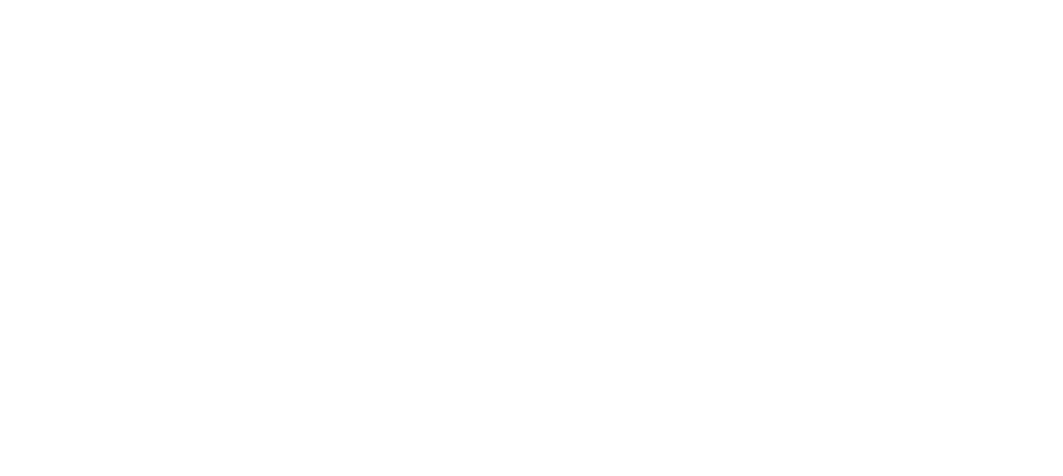
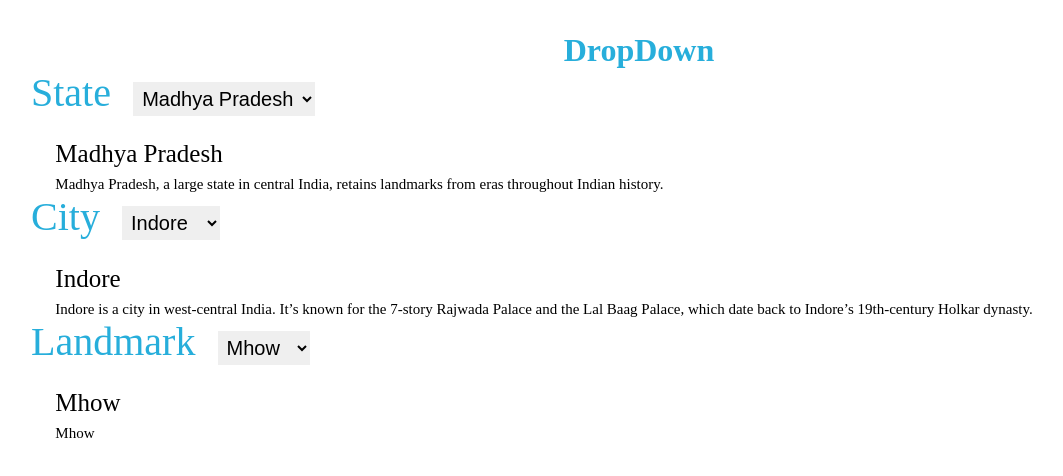
Before and after one commit to Kshitinjay/React-will-you-be-my-valentine---Dropdown, a React app: page / in a window 1280 px wide. Shown: the whole page, without its empty margins (1-1064 px from the left). Built offline with nearby package versions, Linux system fonts and the light colour scheme.

Commit message:
final commit

```diff
--- a/src/components/App.js
+++ b/src/components/App.js
@@ -1,152 +1,232 @@
-import React, { useState,useReducer } from "react";
-import "./../styles/App.css";
+import React, { useState, useReducer } from "react";
+import "../styles/App.css";
+import Container from "./Container";
 
+const states = [
+  {
+    name: "Madhya Pradesh",
+    description:
+      "Madhya Pradesh, a large state in central India, retains landmarks from eras throughout Indian history.",
+    city: [
+      {
+        name: "Indore",
+        description:
+          "Indore is a city in west-central India. It’s known for the 7-story Rajwada Palace and the Lal Baag Palace, which date back to Indore’s 19th-century Holkar dynasty.",
+        landmarks: [
+          {
+            name: "Mhow",
+            description:
+              "Dr. Ambedkar Nagar, commonly known as Mhow, is a cantonment in the Indore district in Madhya Pradesh state of India. It is located 23 kilometres south-west of Indore city, towards Mumbai on the old Mumbai-Agra Road.",
+          },
+          {
+            name: "Dewas",
+            description:
+              "Dewas is a city in the Malwa region of the Indian state of Madhya Pradesh. The municipality was formerly the seat of two princely states during the British Raj, Dewas Junior state and Dewas Senior state, ruled by the Puar clan of Maratha.",
+          },
+        ],
+      },
+      {
+        name: "Bhopal",
+        description:
+          "DBhopal is a city in the central Indian state of Madhya Pradesh. It's one of India’s greenest city. There are two main lakes, the Upper Lake and the Lower Lake.",
+        landmarks: [
+          {
+            name: "MANIT",
+            description:
+              "Maulana Azad National Institute of Technology Bhopal is a public technical university located in Bhopal, Madhya Pradesh, India. It is part of a group of publicly funded institutions in India known as National Institutes of Technology. ",
+          },
+          {
+            name: "Berasia",
+            description:
+              "Berasia is a landmark and a nagar palika in Bhopal district in the state of Madhya Pradesh, India. ",
+          },
+        ],
+      },
+      {
+        name: "Gwalior",
+        description:
+          "Gwalior is a city in the central Indian state of Madhya Pradesh. It's known for its palaces and temples, including the Sas Bahu Ka Mandir intricately carved Hindu temple. ",
+        landmarks: [
+          {
+            name: "Ajaypur",
+            description: "Little less known city Ajaypur.",
+          },
+        ],
+      },
+    ],
+  },
+  {
+    name: "Jharkhand",
+    description:
+      "Jharkhand is a state in eastern India. It's known for its waterfalls, the elegant Jain temples of Parasnath Hill and the elephants and tigers of Betla National Park.",
+    city: [
+      {
+        name: "Dhanbad",
+        description:
+          "Dhanbad is the second-most populated city in the Indian state of Jharkhand. It ranks as the 33rd largest city in India and is the 42nd largest million-plus urban agglomeration in India. It is the 96th fastest growing urban area of the world by the City Mayors Foundation.",
+        landmarks: [
+          {
+            name: "IIT(ISM) Dhanbad",
+            description:
+              "Indian Institute of Technology (Indian School of Mines) Dhanbad is a public technical and research university located in Dhanbad, India. It is an Institute of National Importance. IIT has 18 academic departments covering Engineering,",
+          },
+          {
+            name: "Hirapur",
+            description:
+              "Hirapur is a census landmark in Balaghat district in the Indian state of Madhya Pradesh.",
+          },
+        ],
+      },
+      {
+        name: "Wasseypur",
+        description:
+          "Wasseypur is a neighbourhood in the city of Dhanbad in Dhanbad Sadar subdivision of Dhanbad district in the state of Jharkhand in India. ",
+        landmarks: [
+          {
+            name: "Pandey muhalla",
+            description:
+              "Located behind the dhanbad junction is must visit place.",
+          },
+          {
+            name: "MPI Hall",
+            description: "Space for everyone",
+          },
+        ],
+      },
+      {
+        name: "Hazaribagh",
+        description:
+          "Hazaribagh is a city and a municipal corporation in Hazaribagh district in the Indian state of Jharkhand. It is the divisional headquarters of North Chotanagpur division.",
+        landmarks: [
+          {
+            name: "Shaheed Nirmal Mahto Park",
+            description: "Famous for its giant dinosaur structure",
+          },
+          {
+            name: "Gandhi Maidan",
+            description: "Ideal for conduction major events",
+          },
+        ],
+      },
+    ],
+  },
+  {
+    name: "Assam",
+    description:
+      "Assam is a state in northeastern India known for its wildlife, archeological sites and tea plantations. ",
+    city: [
+      {
+        name: "Guwhati",
+        description:
+          "Guwahati is a sprawling city beside the Brahmaputra River in the northeast Indian state of Assam. It’s known for holy sites like the hilltop Kamakhya Temple,",
+        landmarks: [
+          {
+            name: "Ganesh Guri",
+            description: "Famous because of PVR city center.",
+          },
+          {
+            name: "Kalyani Nagar",
+            description: "located near famous Lakshmi Nagar",
+          },
+        ],
+      },
+      {
+        name: "dimapur",
+        description:
+          "Dimapur is a city in Nagaland, India. It is the most populous city of Nagaland and also the most densely populated city in the state with an estimated population of about 250,000.",
+        landmarks: [
+          {
+            name: "City Tower",
+            description: "Giant Tower standing by the road since history.",
+          },
+          {
+            name: "Sunday Market",
+            description: "Famous for its weekend Sale on all items.",
+          },
+        ],
+      },
+      {
+        name: "Tezpur",
+        description:
+          "Tezpur is a landmark and urban agglomeration in Sonitpur district, Assam state, India. Tezpur is located on the banks of the river Brahmaputra, 175 kilometres northeast of Guwahati, and is the largest of the north bank landmarks with a population exceeding 100,000 as per Metropolitan Census 2011.",
+        landmarks: [
+          {
+            name: "Bamuni Hills",
+            description: "Best location for photoshoots",
+          },
+          {
+            name: "Bhujkhowa Bazar",
+            description: "Central Market for Tezpur",
+          },
+        ],
+      },
+    ],
+  },
+  {
+    name: "Bihar",
+    description:
+      "Bihar is a state in East India, bordering Nepal. It is divided by the River Ganges, which floods its fertile plains. Important Buddhist pilgrimage sites include the Bodhi Tree in Bodhgaya's Mahabodhi Temple, under which the Buddha allegedly meditated.",
+    city: [
+      {
+        name: "Patna",
+        description:
+          "Patna is an ancient city that sprawls along the south bank of the Ganges River in Bihar, northeast India.",
+        landmarks: [
+          {
+            name: "Sonpur",
+            description:
+              "Sonpur is a city and sub-division in the Indian state of Bihar, situated on the banks of the River Gandak and Ganges River in the Saran District.",
+          },
+          {
+            name: "Maner",
+            description:
+              "Maner also spelled Maner or Maner Sharif, is a satellite landmark in Patna Metropolitan Region, in the Patna district in the Indian state of Bihar. Maner Sharif lies 24 km west of Patna the capital of Bihar on National Highway 30.",
+          },
+        ],
+      },
+      {
+        name: "Gaya",
+        description:
+          "Gaya is a holy city beside the Falgu River, in the northeast Indian state of Bihar. It’s known for 18th-century Vishnupad Mandir, a riverside temple with an octagonal shrine. Close by, ancient Mangla Gauri Temple is set on a hilltop. ",
+        landmarks: [
+          {
+            name: "Bakraur",
+            description:
+              "Bakraur, sometimes called Bakrour, is a village located slightly east of Bodh Gaya in the state of Bihar, India. It lies directly across the Phalgu River from the landmark of Bodh Gaya, where Gautama Buddha is said to have attained enlightenment.",
+          },
+          {
+            name: "Barachatti",
+            description:
+              "Barachatti is a block in the Gaya district of Bihar, India. Barachatti contains 141 villages and 13 gram panchayat. Sarwan bazar is the biggest and Nimi is the smallest village of Barachatti. The total population in Barachatti sub-district is 142,534 according to the census during 2011 by Indian Government.",
+          },
+        ],
+      },
+      {
+        name: "Darbhanga",
+        description:
+          "Darbhanga is a city and Municipal Corporation in the Indian state of Bihar. It is the 6th largest city of Bihar, only after Patna, Gaya, Bhagalpur, Muzaffarpur and Purnea. It is the headquarters of Darbhanga district and Darbhanga division and was the seat of the Raj Darbhanga and capital of the Mithila region.",
+        landmarks: [
+          {
+            name: "Singhwara",
+            description: "Famous for its Groundnut Market",
+          },
+          {
+            name: "Jale",
+            description: "Famous for its roasted seads market.",
+          },
+        ],
+      },
+    ],
+  },
+];
 
-const states = [{
-	name : "Madhya Pradesh",
-	description:"Madhya Pradesh, a large state in central India, retains landmarks from eras throughout Indian history.",
-	city :[{
-		name : "Indore",
-		description:"Indore is a city in west-central India. It’s known for the 7-story Rajwada Palace and the Lal Baag Palace, which date back to Indore’s 19th-century Holkar dynasty.",
-		landmarks :[{
-			name : "Mhow",
-			description:"Dr. Ambedkar Nagar, commonly known as Mhow, is a cantonment in the Indore district in Madhya Pradesh state of India. It is located 23 kilometres south-west of Indore city, towards Mumbai on the old Mumbai-Agra Road.",
-		},{
-			name : "Dewas",
-			description:"Dewas is a city in the Malwa region of the Indian state of Madhya Pradesh. The municipality was formerly the seat of two princely states during the British Raj, Dewas Junior state and Dewas Senior state, ruled by the Puar clan of Maratha.",
-		}]
-	},{
-		name : "Bhopal",
-		description:"DBhopal is a city in the central Indian state of Madhya Pradesh. It's one of India’s greenest city. There are two main lakes, the Upper Lake and the Lower Lake.",
-		landmarks :[{
-			name : "MANIT",
-			description:"Maulana Azad National Institute of Technology Bhopal is a public technical university located in Bhopal, Madhya Pradesh, India. It is part of a group of publicly funded institutions in India known as National Institutes of Technology. ",
-		},{
-			name: "Berasia",
-			description:"Berasia is a landmark and a nagar palika in Bhopal district in the state of Madhya Pradesh, India. ",
-		}]
-	},{
-		name : "Gwalior",
-		description:"Gwalior is a city in the central Indian state of Madhya Pradesh. It's known for its palaces and temples, including the Sas Bahu Ka Mandir intricately carved Hindu temple. ",
-		landmarks :[{
-			name : "Ajaypur",
-			description:"Little less known city Ajaypur.",
-		}]
-	}]
-},{
-	name : "Jharkhand",
-	description:"Jharkhand is a state in eastern India. It's known for its waterfalls, the elegant Jain temples of Parasnath Hill and the elephants and tigers of Betla National Park.",
-	city :[{
-		name : "Dhanbad",
-		description:"Dhanbad is the second-most populated city in the Indian state of Jharkhand. It ranks as the 33rd largest city in India and is the 42nd largest million-plus urban agglomeration in India. It is the 96th fastest growing urban area of the world by the City Mayors Foundation.",
-		landmarks :[{
-			name : "IIT(ISM) Dhanbad",
-			description:"Indian Institute of Technology (Indian School of Mines) Dhanbad is a public technical and research university located in Dhanbad, India. It is an Institute of National Importance. IIT has 18 academic departments covering Engineering,",
-		},{
-			name : "Hirapur",
-			description:"Hirapur is a census landmark in Balaghat district in the Indian state of Madhya Pradesh.",
-		}]
-	},{
-		name : "Wasseypur",
-		description:"Wasseypur is a neighbourhood in the city of Dhanbad in Dhanbad Sadar subdivision of Dhanbad district in the state of Jharkhand in India. ",
-		landmarks :[{
-			name : "Pandey muhalla",
-			description:"Located behind the dhanbad junction is must visit place.",
-		},{
-			name : "MPI Hall",
-			description:"Space for everyone",
-		}]
-	},{
-		name : "Hazaribagh",
-		description:"Hazaribagh is a city and a municipal corporation in Hazaribagh district in the Indian state of Jharkhand. It is the divisional headquarters of North Chotanagpur division.",
-		landmarks :[{
-			name : "Shaheed Nirmal Mahto Park",
-			description:"Famous for its giant dinosaur structure",
-		},{
-			name : "Gandhi Maidan",
-			description:"Ideal for conduction major events",
-		}]
-	}]
-},{
-	name : "Assam",
-	description:"Assam is a state in northeastern India known for its wildlife, archeological sites and tea plantations. ",
-	city :[{
-		name : "Guwhati",
-		description:"Guwahati is a sprawling city beside the Brahmaputra River in the northeast Indian state of Assam. It’s known for holy sites like the hilltop Kamakhya Temple,",
-		landmarks :[{
-			name : "Ganesh Guri",
-			description:"Famous because of PVR city center.",
-		},{
-			name : "Kalyani Nagar",
-			description:"located near famous Lakshmi Nagar",
-		}]
-	},{
-		name : "dimapur",
-		description:"Dimapur is a city in Nagaland, India. It is the most populous city of Nagaland and also the most densely populated city in the state with an estimated population of about 250,000.",
-		landmarks :[{
-			name : "City Tower",
-			description:"Giant Tower standing by the road since history.",
-		},{
-			name : "Sunday Market",
-			description:"Famous for its weekend Sale on all items.",
-		}]
-	},{
-		name : "Tezpur",
-		description:"Tezpur is a landmark and urban agglomeration in Sonitpur district, Assam state, India. Tezpur is located on the banks of the river Brahmaputra, 175 kilometres northeast of Guwahati, and is the largest of the north bank landmarks with a population exceeding 100,000 as per Metropolitan Census 2011.",
-		landmarks :[{
-			name : "Bamuni Hills",
-			description:"Best location for photoshoots",
-		},{
-			name : "Bhujkhowa Bazar",
-			description:"Central Market for Tezpur",
-		}]
-	}]
-},{
-	name : "Bihar",
-	description:"Bihar is a state in East India, bordering Nepal. It is divided by the River Ganges, which floods its fertile plains. Important Buddhist pilgrimage sites include the Bodhi Tree in Bodhgaya's Mahabodhi Temple, under which the Buddha allegedly meditated.",
-	city :[{
-		name : "Patna",
-		description:"Patna is an ancient city that sprawls along the south bank of the Ganges River in Bihar, northeast India.",
-		landmarks :[{
-			name : "Sonpur",
-			description:"Sonpur is a city and sub-division in the Indian state of Bihar, situated on the banks of the River Gandak and Ganges River in the Saran District.",
-		},{
-			name : "Maner",
-			description:"Maner also spelled Maner or Maner Sharif, is a satellite landmark in Patna Metropolitan Region, in the Patna district in the Indian state of Bihar. Maner Sharif lies 24 km west of Patna the capital of Bihar on National Highway 30.",
-		}]
-	},{
-		name : "Gaya",
-		description:"Gaya is a holy city beside the Falgu River, in the northeast Indian state of Bihar. It’s known for 18th-century Vishnupad Mandir, a riverside temple with an octagonal shrine. Close by, ancient Mangla Gauri Temple is set on a hilltop. ",
-		landmarks :[{
-			name : "Bakraur",
-			description:"Bakraur, sometimes called Bakrour, is a village located slightly east of Bodh Gaya in the state of Bihar, India. It lies directly across the Phalgu River from the landmark of Bodh Gaya, where Gautama Buddha is said to have attained enlightenment.",
-		},{
-			name : "Barachatti",
-			description:"Barachatti is a block in the Gaya district of Bihar, India. Barachatti contains 141 villages and 13 gram panchayat. Sarwan bazar is the biggest and Nimi is the smallest village of Barachatti. The total population in Barachatti sub-district is 142,534 according to the census during 2011 by Indian Government.",
-		}]
-	},{
-		name : "Darbhanga",
-		description:"Darbhanga is a city and Municipal Corporation in the Indian state of Bihar. It is the 6th largest city of Bihar, only after Patna, Gaya, Bhagalpur, Muzaffarpur and Purnea. It is the headquarters of Darbhanga district and Darbhanga division and was the seat of the Raj Darbhanga and capital of the Mithila region.",
-		landmarks :[{
-			name : "Singhwara",
-			description:"Famous for its Groundnut Market",
-		},{
-			name : "Jale",
-			description:"Famous for its roasted seads market.",
-		}]
-	}]
-}];
-
-
-function App()
-{
-	// Do not alter/remove main div
-	return (
-	<div id="main">
-
-	</div>
-	);
+function App() {
+  // Do not alter/remove main div
+  return (
+    <div id="main">
+      <Container states={states} />
+    </div>
+  );
 }
 
-
 export default App;
--- /dev/null
+++ b/src/components/Container/Styling.css
@@ -0,0 +1,29 @@
+.mainContainer{
+    height: 85vh;
+    padding: 2rem;
+}
+#state-block , #city-block, #landmark-block{
+    padding: 2rem;
+}
+label{
+    font-size: 40px;
+    color: #27AEDB;
+}
+select{
+margin-left: 1%;
+padding: 5px;
+font-size: 20px;
+border: none;
+/* border-bottom: 2px solid black; */
+}
+#state-title, #city-title,#landmark-title {
+    margin-left: 2%;
+    margin-top: 2%;
+    font-size: 25px;
+}
+
+#state-description, #city-description, #landmark-description{
+    font-size: 15px;
+    margin-left: 2%;
+    margin-top: 0.5rem;
+}
--- /dev/null
+++ b/src/components/Container/index.js
@@ -0,0 +1,75 @@
+import React, { useState } from "react";
+import "./Styling.css";
+const Container = ({ states }) => {
+  const [state, setState] = useState(0);
+  const [city, setCity] = useState(state);
+  const [town, setTown] = useState(city);
+
+  const handleStateChange = (event) => {
+    setState(event.target.value);
+  };
+
+  const handleCityChange = (event) => {
+    setCity(event.target.value);
+  };
+
+  const handleLandmarkChange = (event) => {
+    setTown(event.target.value);
+  };
+
+  return (
+    <div className="mainContainer">
+      <h1>DropDown</h1>
+      <div id="state-name">
+        <label htmlFor="">State </label>
+        <select value={state} id="state" onChange={handleStateChange}>
+          {states.map((state, idx) => {
+            return (
+              <option value={idx} key={idx}>
+                {state.name}
+              </option>
+            );
+          })}
+        </select>
+        <div id="state-title">{states[state].name}</div>
+        <div id="state-description">{states[state].description}</div>
+      </div>
+
+      <div id="city-name">
+        <label htmlFor="">City </label>
+        <select value={city} id="city" onChange={handleCityChange}>
+          {states[state].city.map((city, idx) => {
+            return (
+              <option value={idx} key={idx}>
+                {city.name}
+              </option>
+            );
+          })}
+        </select>
+        <div id="city-title">{states[state].city[city].name}</div>
+        <div id="city-description">{states[state].city[city].description}</div>
+      </div>
+
+      <div id="landmark-name">
+        <label htmlFor="">Landmark </label>
+        <select value={city} id="landmark" onChange={handleLandmarkChange}>
+          {states[state].city[city].landmarks.map((landmark, idx) => {
+            return (
+              <option value={idx} key={idx}>
+                {landmark.name}
+              </option>
+            );
+          })}
+        </select>
+        <div id="landmark-title">
+          {states[state].city[city].landmarks[town].name}
+        </div>
+        <div id="landmark-description">
+          {states[state].city[city].landmarks[town].name}
+        </div>
+      </div>
+    </div>
+  );
+};
+
+export default Container;
--- a/src/styles/App.css
+++ b/src/styles/App.css
@@ -1,3 +1,7 @@
+*{
+    margin: 0;
+    padding: 0;
+}
 h1 {
     color: #27aedb;
     text-align: center;
```
